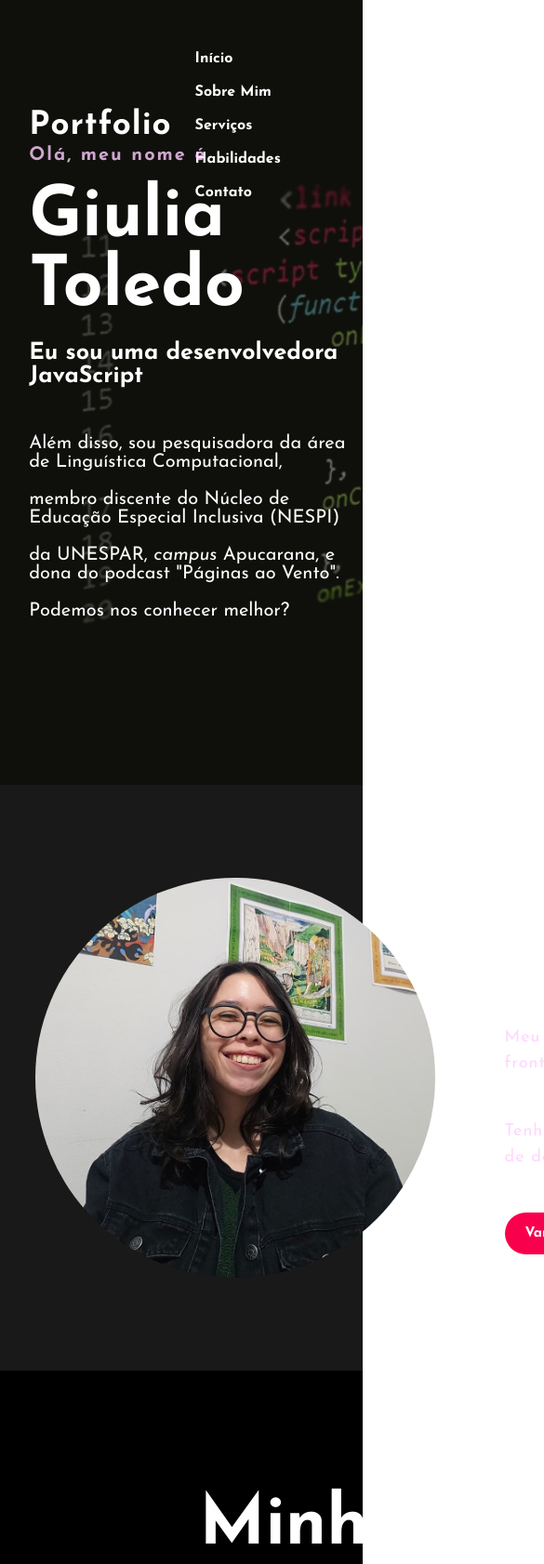
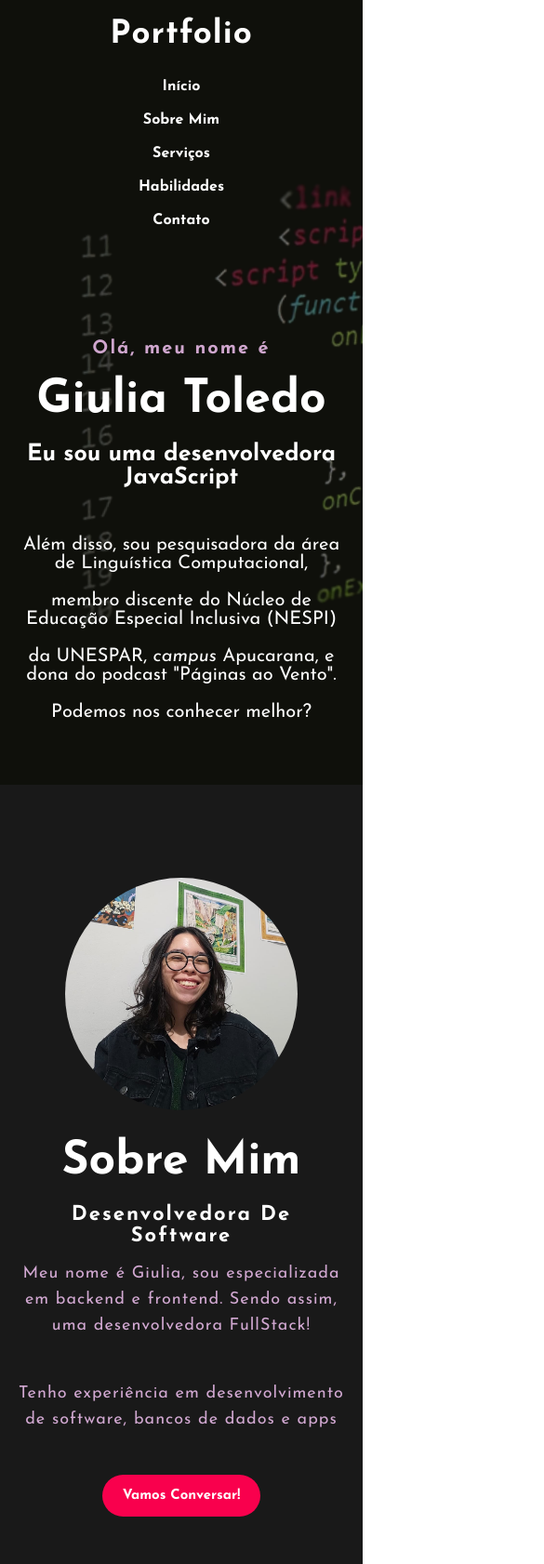
Before and after one commit to wh0iisgiulia/portfoliogiulia.github.io, a plain HTML site: page index.html in a window 390 px wide. Shown: the top 1682 px of the page at 93% size, 585 px wide, since content can reach past the window. Drawn offline with Linux system fonts and the light colour scheme.

Commit message:
Update smartphone style.css

```diff
--- a/style.css
+++ b/style.css
@@ -294,3 +294,73 @@ footer p {
     text-decoration: none;
     color: white;
 }
+
+/* Adaptação para dispositivos móveis */
+@media (max-width: 768px) {
+    nav {
+        flex-direction: column;
+        padding: 20px;
+    }
+
+    nav ul.cabecalho {
+        display: flex;
+        flex-direction: column;
+        text-align: center;
+        padding-top: 20px;
+    }
+
+    nav ul li {
+        padding: 10px 0;
+    }
+
+    .main {
+        position: relative;
+        top: 0;
+        left: 0;
+        transform: translateY(0);
+        text-align: center;
+        padding: 40px 20px;
+        margin-top: 50px;
+    }
+
+    h1 {
+        font-size: 50px;
+    }
+
+    .main-sobre {
+        width: 100%;
+        flex-direction: column;
+        padding: 0 20px;
+    }
+
+    .background-color-sobre img {
+        width: 250px;
+        height: 250px;
+        margin-bottom: 30px;
+    }
+
+    .Text-sobre {
+        width: 100%;
+        text-align: center;
+    }
+
+    .Text-sobre h2 {
+        font-size: 50px;
+    }
+
+    .title h2 {
+        width: 100%;
+        font-size: 45px;
+        padding: 0 20px;
+    }
+
+    .Card {
+        width: 100%;
+        max-width: 335px;
+    }
+
+    footer p {
+        width: 100%;
+        padding: 0 20px;
+    }
+}
```
